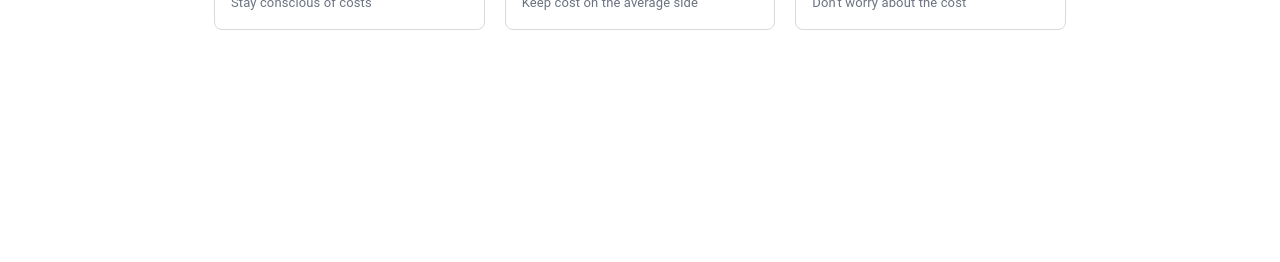
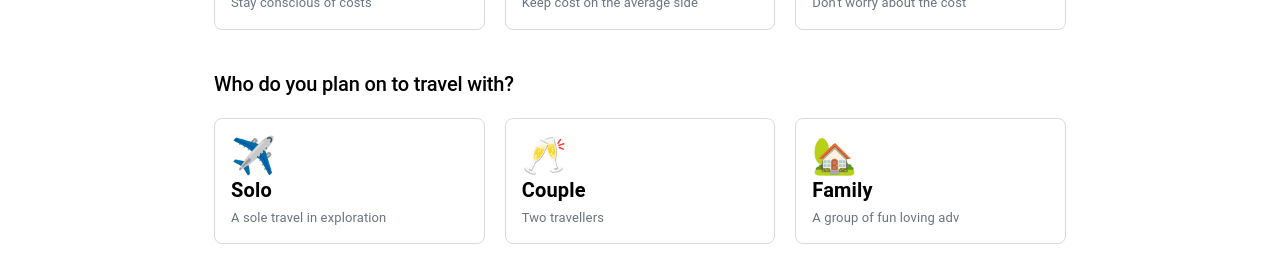
Before and after one commit to labib08/Travela, a React (Vite) app in the folder travela/: page /create-trip in a window 1280 px wide. Shown: the part 681-943 px from the top of the page. Before the commit the page ends 800 px from the top, so only its background shows below. Built offline with nearby package versions, Linux system fonts and the light colour scheme; no server answers.

Commit message:
Added companion part

```diff
--- a/travela/src/Pages/CreateTrip/CreateTrip.tsx
+++ b/travela/src/Pages/CreateTrip/CreateTrip.tsx
@@ -1,4 +1,4 @@
-import { SelectedBudgetOption } from "@/Data/data";
+import { SelectedBudgetOption, SelectedTravelList } from "@/Data/data";
 import { TextField, Typography } from "@mui/material";
 import { Container } from "@mui/system";
 import { useState } from "react";
@@ -113,11 +113,11 @@ const CreateTrip: React.FC = () => {
           >
             What is your Budget?
           </Typography>
-          <div className="create-trip-budget grid grid-cols-3 gap-5 mt-5">
+          <div className="create-trip-budget">
             {SelectedBudgetOption.map((item, index) => (
               <div
                 key={index}
-                className="create-trip-budget-section p-4 border rounded-lg hover:shadow"
+                className="create-trip-budget-section"
               >
                 <h2 className="text-4xl"> {item.icon} </h2>
                 <Typography
@@ -137,6 +137,46 @@ const CreateTrip: React.FC = () => {
               </div>
             ))}
           </div>
+
+        </div>
+        <div>
+          <Typography
+            variant="h2"
+            sx={{
+              fontSize: "20px",
+              lineHeight: "28px",
+              mt: "40px",
+              mb: "12px",
+              fontWeight: "550",
+            }}
+          >
+            Who do you plan on to travel with?
+          </Typography>
+          <div className="create-trip-budget">
+            {SelectedTravelList.map((item, index) => (
+              <div
+                key={index}
+                className="create-trip-budget-section"
+              >
+                <h2 className="text-4xl"> {item.icon} </h2>
+                <Typography
+                  sx={{
+                    fontSize: "20px",
+                    fontWeight: "600",
+                    marginBottom: "3px",
+                  }}
+                >
+                  {" "}
+                  {item.title}{" "}
+                </Typography>
+                <Typography sx={{ fontSize: "13px", color: "#6b7280" }}>
+                  {" "}
+                  {item.desc}{" "}
+                </Typography>
+              </div>
+            ))}
+          </div>
+
         </div>
       </Container>
     </div>
```
